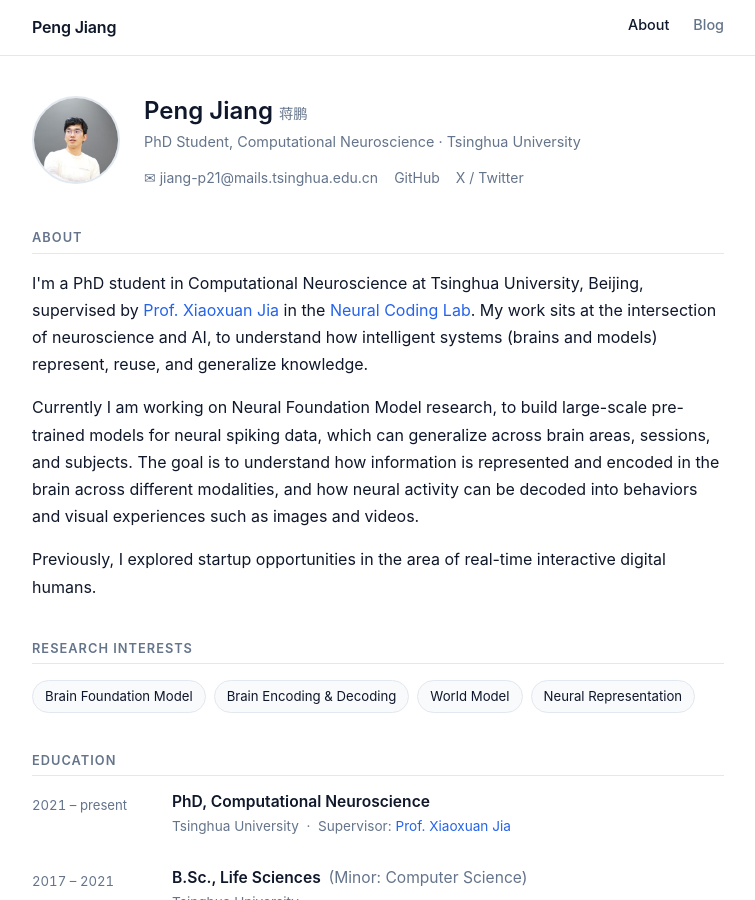
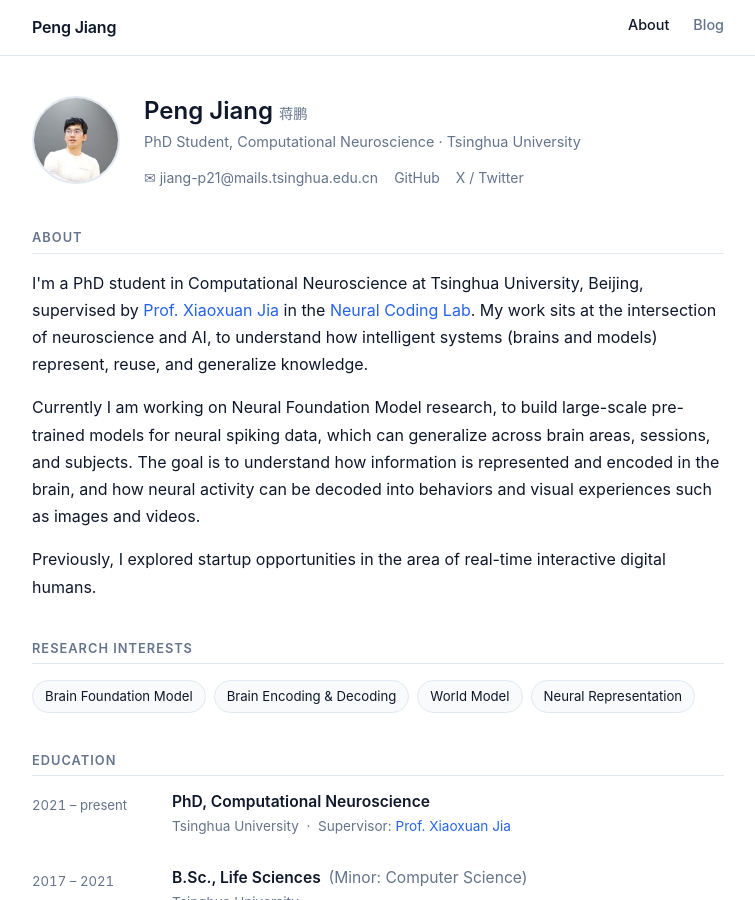
Before and after one commit to Jp-17/Jp-17.github.io, a Jekyll site: the page built from index.html, in a window 1280 px wide and 900 px high. Shown: the whole window, without its empty margins (262-1017 px from the left). Built offline with Jekyll 4.4.1, drawn with Linux system fonts in a browser that asks for light colours.

Commit message:
更新主页研究目标表述

```diff
--- a/index.html
+++ b/index.html
@@ -28,7 +28,7 @@ title: About
   <p>
     Currently I am working on Neural Foundation Model research, to build
     large-scale pre-trained models for neural spiking data, which can generalize
-    across brain areas, sessions, and subjects. The goal is to understand how information is represented and encoded in the brain across different modalities,
+    across brain areas, sessions, and subjects. The goal is to understand how information is represented and encoded in the brain,
     and how neural activity can be decoded into behaviors and visual experiences such as images and videos.
   </p>
   <p>
```
Also changed, not shown: PROGRESS.md (+14 -0 lines).
